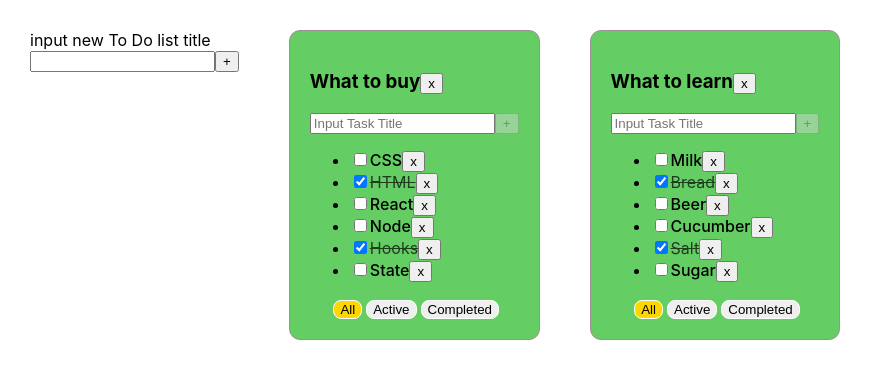
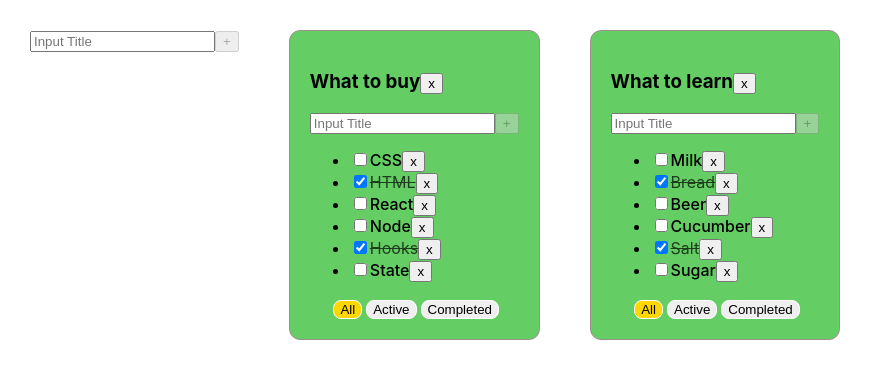
Before and after one commit to Indifferent98/-toDoListSoloMain, a React (Create React App) app: page / in a window 1280 px wide. Shown: the top 378 px of the page, without its empty margins (0-873 px from the left). Built offline with nearby package versions, Linux system fonts and the light colour scheme.

Commit message:
addItemForm

```diff
--- a/src/App.css
+++ b/src/App.css
@@ -12,10 +12,12 @@
   border-radius: 11px;
   padding: 20px;
   background-color: rgb(100, 206, 100);
+  height: max-content;
 }
 .ToDoList1 {
   border: 1px solid #a08e8e;
   background-color: rgb(190, 145, 145);
   border-radius: 11px;
   padding: 20px;
+  height: max-content;
 }
--- a/src/App.tsx
+++ b/src/App.tsx
@@ -2,7 +2,8 @@ import React, { useState } from "react";
 import "./App.css";
 import { ToDoList, filterType, tasksType } from "./components/ToDoList";
 import { v1 } from "uuid";
-import { AddNewList } from "./components/AddNewList/AddNewList";
+
+import { AddItemForm } from "./components/AddItemForm/AddItemForm";
 
 function App(): JSX.Element {
   const toDoListId_1 = v1();
@@ -89,24 +90,15 @@ function App(): JSX.Element {
     delete task[toDoListId];
   };
   const addNewToDoList = (title: string) => {
-    const newId = v1();
+    const newToDoListId = v1();
     const newToDoList: toDolistType = {
+      id: newToDoListId,
       filter: "all",
       title: title,
-      id: newId,
     };
-    const newTask: useStateToDoListType = {
-      [newId]: [
-        {
-          title: "ss",
-          isDone: false,
-          id: v1(),
-        },
-      ],
-    };
+    setToDoList([...toDoList, newToDoList]);
 
-    setToDoList([newToDoList, ...toDoList]);
-    setTask({ ...task, ...newTask });
+    setTask({ ...task, [newToDoListId]: [] });
   };
 
   const applicationToDoLists = toDoList.map((t) => {
@@ -154,7 +146,7 @@ function App(): JSX.Element {
 
   return (
     <div className="App">
-      <AddNewList addNewToDoList={addNewToDoList} />
+      <AddItemForm addItem={addNewToDoList} />
       {applicationToDoLists}
     </div>
   );
--- /dev/null
+++ b/src/components/AddItemForm/AddItemForm.module.css
@@ -0,0 +1,19 @@
+.item {
+    text-align: center;
+  }
+
+  .buttonStyleActivity {
+    background-color: gold;
+    border: 1px solid gold;
+  }
+  .taskActive {
+    font-weight: 500;
+  }
+  .taskDone {
+    font-weight: normal;
+    text-decoration: line-through;
+    opacity: 0.7;
+  }
+  .inputError {
+    border: 2px solid red;
+  }
--- /dev/null
+++ b/src/components/AddItemForm/AddItemForm.tsx
@@ -0,0 +1,72 @@
+import React, { ChangeEvent, FC, useState } from "react";
+import s from "./AddItemForm.module.css";
+type AddItemFormPropsType = {
+  addItem: (title: string) => void;
+};
+export const AddItemForm: FC<AddItemFormPropsType> = (props) => {
+  const [error, setError] = useState<boolean>(false);
+  const [title, setTitle] = useState<string>("");
+  const trimmedTask = title.trim();
+  const addItemButtonHandler = (): void => {
+    if (trimmedTask) {
+      props.addItem(title);
+      setTitle("");
+    } else {
+      setError(true);
+      setTitle("");
+    }
+  };
+  const errorMessage = error && (
+    <div style={{ color: "red" }}> Title is hard requaired </div>
+  );
+  const onKeyDownInputHandler = (
+    e: React.KeyboardEvent<HTMLInputElement>
+  ): void => {
+    if (
+      (e.code === "Enter" || e.code === "NumpadEnter") &&
+      title !== "" &&
+      !buttonDisbledCondition
+    ) {
+      if (trimmedTask) {
+        addItemButtonHandler();
+        setTitle("");
+      } else {
+        setTitle("");
+        setError(true);
+      }
+    }
+  };
+  const inputOnChangeHandler = (e: ChangeEvent<HTMLInputElement>): void => {
+    setTitle(e.currentTarget.value);
+
+    setError(false);
+  };
+  const minWarningLength: number = 10;
+  const maxWarningLength: number = 18;
+  const buttonDisbledCondition: boolean =
+    title.length > maxWarningLength || !title.length;
+  const conditionToWarningMessage: boolean | JSX.Element =
+    (title.length > minWarningLength && title.length <= maxWarningLength && (
+      <div style={{ color: "white" }}>Task Title Shoud be shorter</div>
+    )) ||
+    (title.length > maxWarningLength && (
+      <div style={{ color: "red" }}>Task Title Too Long</div>
+    ));
+
+  return (
+    <div>
+      <input
+        className={error ? s.inputError : ""}
+        placeholder="Input Title"
+        value={title}
+        onKeyDown={onKeyDownInputHandler}
+        onChange={inputOnChangeHandler}
+      />
+      <button disabled={buttonDisbledCondition} onClick={addItemButtonHandler}>
+        +
+      </button>
+      {errorMessage}
+      {conditionToWarningMessage}
+    </div>
+  );
+};
--- a/src/components/ToDoList.tsx
+++ b/src/components/ToDoList.tsx
@@ -1,5 +1,6 @@
 import { ChangeEvent, KeyboardEvent, useState } from "react";
 import s from "./ToDoList.module.css";
+import { AddItemForm } from "./AddItemForm/AddItemForm";
 export type tasksType = {
   id: string;
   title: string;
@@ -30,46 +31,16 @@ const ToDoList = (props: DoToListPropType): JSX.Element => {
       styleForDoTolist = "ToDoList";
     }
   });
-  const [error, setError] = useState<boolean>(false);
-  const [title, setTitle] = useState<string>("");
-  const trimmedTask = title.trim();
-  const addTaskButtonHandler = (): void => {
-    if (trimmedTask) {
-      props.addTask(title, props.toDoListId);
-      setTitle("");
-    } else {
-      setError(true);
-      setTitle("");
-    }
+
+  const addTaskButtonHandler = (title: string): void => {
+    props.addTask(title, props.toDoListId);
   };
   const buttonFilterStyle = {
     marginLeft: "4px",
     borderRadius: "8px",
     border: "1px solid white",
   };
-  const inputOnChangeHandler = (e: ChangeEvent<HTMLInputElement>): void => {
-    setTitle(e.currentTarget.value);
 
-    setError(false);
-  };
-  const errorMessage = error && (
-    <div style={{ color: "red" }}> Title is hard requaired </div>
-  );
-  const onKeyDownInputHandler = (e: KeyboardEvent<HTMLInputElement>): void => {
-    if (
-      (e.code === "Enter" || e.code === "NumpadEnter") &&
-      title !== "" &&
-      !buttonDisbledCondition
-    ) {
-      if (trimmedTask) {
-        props.addTask(title, props.toDoListId);
-        setTitle("");
-      } else {
-        setTitle("");
-        setError(true);
-      }
-    }
-  };
   const onClickAllHandler = (): void => {
     props.changeFilter("all", props.toDoListId);
   };
@@ -83,41 +54,14 @@ const ToDoList = (props: DoToListPropType): JSX.Element => {
     props.deleteToDoList(props.toDoListId);
   };
 
-  const minWarningLength: number = 10;
-  const maxWarningLength: number = 18;
-  const buttonDisbledCondition: boolean =
-    title.length > maxWarningLength || !title.length;
-  const conditionToWarningMessage: boolean | JSX.Element =
-    (title.length > minWarningLength && title.length <= maxWarningLength && (
-      <div style={{ color: "white" }}>Task Title Shoud be shorter</div>
-    )) ||
-    (title.length > maxWarningLength && (
-      <div style={{ color: "red" }}>Task Title Too Long</div>
-    ));
-
   return (
     <div className={styleForDoTolist}>
       <h3>
         {props.title}
         <button onClick={deleteToDoListHandler}>x</button>{" "}
       </h3>
-      <div>
-        <input
-          className={error ? s.inputError : ""}
-          placeholder="Input Task Title"
-          value={title}
-          onKeyDown={onKeyDownInputHandler}
-          onChange={inputOnChangeHandler}
-        />
-        <button
-          disabled={buttonDisbledCondition}
-          onClick={addTaskButtonHandler}
-        >
-          +
-        </button>
-      </div>
-      {errorMessage}
-      {conditionToWarningMessage}
+      <AddItemForm addItem={addTaskButtonHandler} />
+
       <ul>
         {props.tasks.map((t) => {
           const removeButtonHandler = () => {
```
